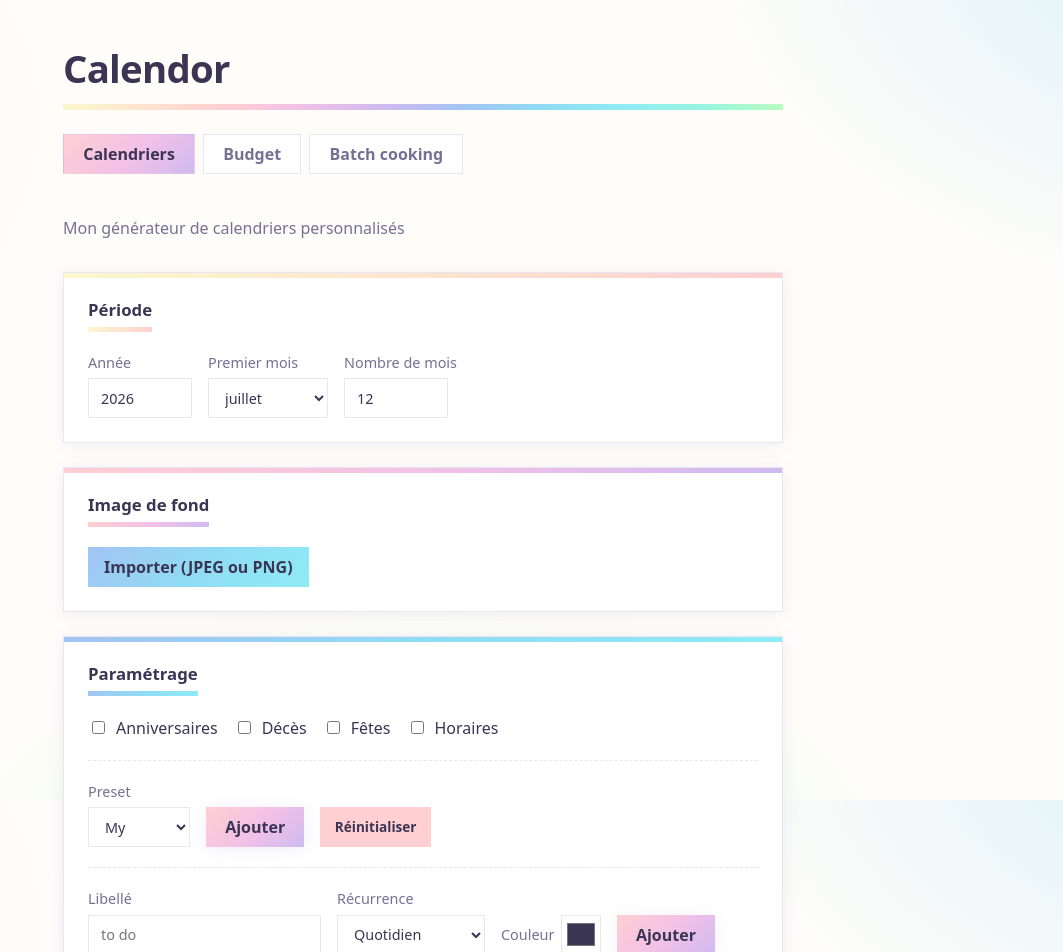
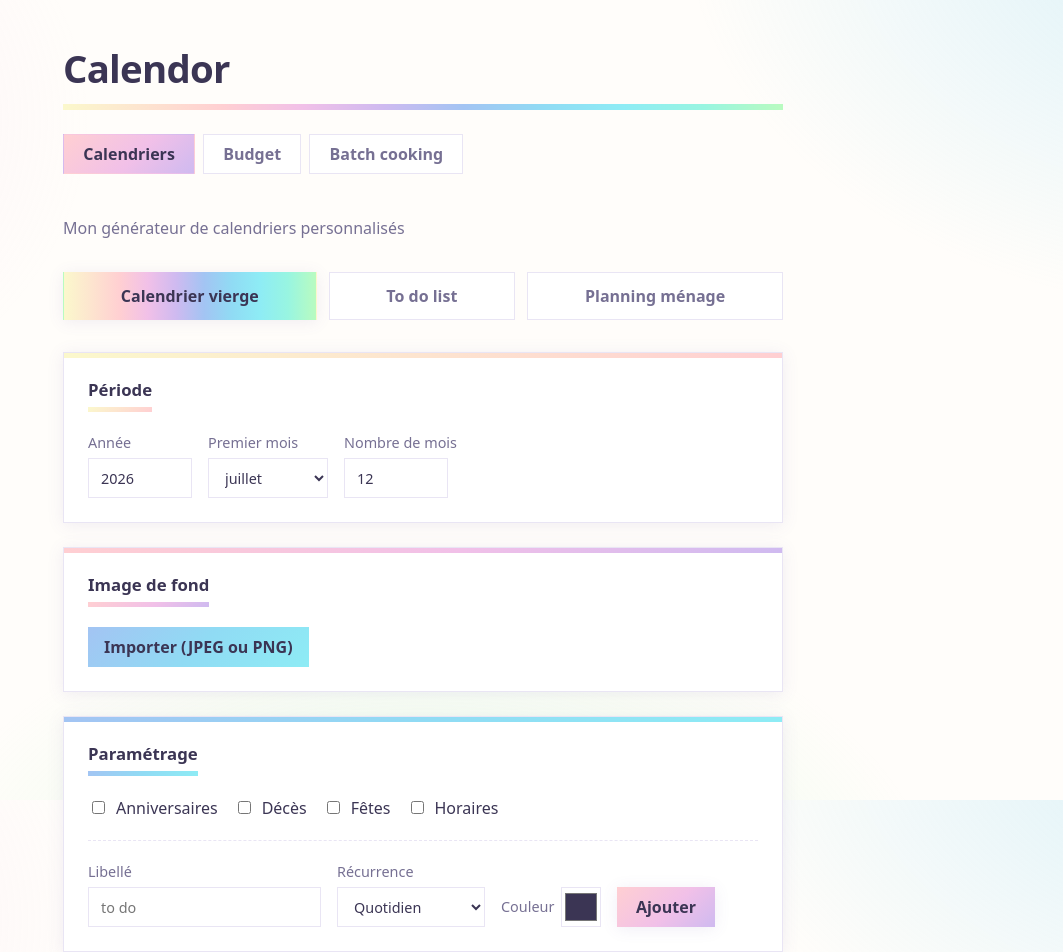
Before and after one commit to myracodes/calendor, a React (Vite) app: page /#/calendars in a window 1280 px wide. Shown: the top 952 px of the page, without its empty margins (217-1280 px from the left). Built offline with nearby package versions, Linux system fonts and the light colour scheme; what @react-pdf/renderer would draw is missing.

Commit message:
feat: turn calendar presets to tabs

```diff
--- a/src/components/ParametrageSection/ParametrageSection.css
+++ b/src/components/ParametrageSection/ParametrageSection.css
@@ -100,7 +100,7 @@
 .color-field input {
   width: var(--control-h);
   height: var(--control-h);
-  padding: 0.2rem;
+  padding: 0.05rem;
   border: 1px solid var(--line);
   background: var(--surface);
   cursor: pointer;
--- a/src/components/ParametrageSection/ParametrageSection.tsx
+++ b/src/components/ParametrageSection/ParametrageSection.tsx
@@ -1,14 +1,12 @@
 import { useState } from "react"
 import { INK } from "../../colors"
 import { weekdayNames } from "../../dates"
-import { applyPresetToSettings, PRESETS } from "../../presets"
 import type { CalendarEvent, CalendarSettings, EventRule, SettingsUpdater } from "../../types"
 import "./ParametrageSection.css"
 
 const WEEKDAYS = weekdayNames()
 const CURRENT_YEAR = new Date().getFullYear()
 const TODAY_ISO = new Date().toISOString().slice(0, 10)
-const DEFAULT_PRESET_NAME = PRESETS[0]?.name ?? ""
 /** Couleur de base des événements — proposée par défaut dans le sélecteur de couleur. */
 const BASE_COLOR = INK
 
@@ -81,7 +79,6 @@ interface ParametrageSectionProps {
 
 export function ParametrageSection({ settings, onUpdate }: ParametrageSectionProps) {
   const [draft, setDraft] = useState<EventDraft>(EMPTY_DRAFT)
-  const [presetName, setPresetName] = useState(DEFAULT_PRESET_NAME)
 
   function toggleWeekday(day: number) {
     setDraft(prev => ({
@@ -104,30 +101,11 @@ export function ParametrageSection({ settings, onUpdate }: ParametrageSectionPro
     setDraft(prev => ({ ...EMPTY_DRAFT, kind: prev.kind }))
   }
 
-  function applyPreset(name: string) {
-    const preset = PRESETS.find(p => p.name === name)
-    if (!preset) return
-    const next = applyPresetToSettings(settings, preset)
-    onUpdate("events", next.events)
-    onUpdate("includeBirthdays", next.includeBirthdays)
-    onUpdate("includeDeaths", next.includeDeaths)
-    onUpdate("includeOtherEvents", next.includeOtherEvents)
-    onUpdate("includeSchedules", next.includeSchedules)
-  }
-
   function removeEvent(id: string) {
     onUpdate(
       "events",
       settings.events.filter(event => event.id !== id),
     )
-  }
-
-  function resetPreset() {
-    onUpdate("events", [])
-    onUpdate("includeBirthdays", false)
-    onUpdate("includeDeaths", false)
-    onUpdate("includeOtherEvents", false)
-    onUpdate("includeSchedules", false)
   }
 
   return (
@@ -166,24 +144,6 @@ export function ParametrageSection({ settings, onUpdate }: ParametrageSectionPro
           />
           Horaires
         </label>
-      </div>
-      <div className="row row-divider">
-        <label>
-          Preset
-          <select value={presetName} onChange={e => setPresetName(e.target.value)}>
-            {PRESETS.map(preset => (
-              <option key={preset.name} value={preset.name}>
-                {preset.name}
-              </option>
-            ))}
-          </select>
-        </label>
-        <button type="button" onClick={() => applyPreset(presetName)}>
-          Ajouter
-        </button>
-        <button type="button" className="btn-remove" onClick={resetPreset}>
-          Réinitialiser
-        </button>
       </div>
       <div className="row">
         <label>
--- /dev/null
+++ b/src/components/TemplateTabs/TemplateTabs.css
@@ -0,0 +1,29 @@
+.template-tabs {
+  display: flex;
+  flex-wrap: wrap;
+  gap: 0.75rem;
+  margin: 0 0 2rem;
+}
+
+.template-tab {
+  flex: 1 1 auto;
+  min-width: 10rem;
+  height: 3rem;
+  font-size: 1rem;
+  font-weight: 600;
+  color: var(--ink-light);
+  background: var(--surface);
+  border: 1px solid var(--line);
+  box-shadow: none;
+}
+
+.template-tab:hover {
+  border-color: var(--accent);
+}
+
+.template-tab--active {
+  color: var(--ink);
+  background: var(--gradient-rainbow);
+  border-color: transparent;
+  box-shadow: var(--shadow-soft);
+}
--- /dev/null
+++ b/src/components/TemplateTabs/TemplateTabs.tsx
@@ -0,0 +1,62 @@
+import { useState } from "react"
+import { applyPresetToSettings, PRESETS } from "../../presets"
+import type { CalendarSettings, SettingsUpdater } from "../../types"
+import "./TemplateTabs.css"
+
+const BLANK = "__blank__"
+
+interface TemplateTabsProps {
+  settings: CalendarSettings
+  onUpdate: SettingsUpdater
+}
+
+export function TemplateTabs({ settings, onUpdate }: TemplateTabsProps) {
+  const [active, setActive] = useState<string>(BLANK)
+
+  function selectBlank() {
+    setActive(BLANK)
+    onUpdate("events", [])
+    onUpdate("includeBirthdays", false)
+    onUpdate("includeDeaths", false)
+    onUpdate("includeOtherEvents", false)
+    onUpdate("includeSchedules", false)
+  }
+
+  function selectPreset(name: string) {
+    const preset = PRESETS.find(p => p.name === name)
+    if (!preset) return
+    setActive(name)
+    const next = applyPresetToSettings({ ...settings, events: [] }, preset)
+    onUpdate("events", next.events)
+    onUpdate("includeBirthdays", next.includeBirthdays)
+    onUpdate("includeDeaths", next.includeDeaths)
+    onUpdate("includeOtherEvents", next.includeOtherEvents)
+    onUpdate("includeSchedules", next.includeSchedules)
+  }
+
+  return (
+    <div className="template-tabs" role="tablist" aria-label="Modèle de calendrier">
+      <button
+        type="button"
+        role="tab"
+        aria-selected={active === BLANK}
+        className={active === BLANK ? "template-tab template-tab--active" : "template-tab"}
+        onClick={selectBlank}
+      >
+        Calendrier vierge
+      </button>
+      {PRESETS.map(preset => (
+        <button
+          key={preset.name}
+          type="button"
+          role="tab"
+          aria-selected={active === preset.name}
+          className={active === preset.name ? "template-tab template-tab--active" : "template-tab"}
+          onClick={() => selectPreset(preset.name)}
+        >
+          {preset.name}
+        </button>
+      ))}
+    </div>
+  )
+}
--- a/src/pages/CalendarsPage/CalendarsPage.tsx
+++ b/src/pages/CalendarsPage/CalendarsPage.tsx
@@ -3,6 +3,7 @@ import { useState } from "react"
 import { IllustrationSection } from "../../components/IllustrationSection/IllustrationSection"
 import { ParametrageSection } from "../../components/ParametrageSection/ParametrageSection"
 import { PeriodSection } from "../../components/PeriodSection/PeriodSection"
+import { TemplateTabs } from "../../components/TemplateTabs/TemplateTabs"
 import { CalendarDocument } from "../../pdf/CalendarDocument"
 import type { CalendarSettings } from "../../types"
 
@@ -50,6 +51,8 @@ export function CalendarsPage() {
     <>
       <p className="tagline">Mon générateur de calendriers personnalisés</p>
 
+      <TemplateTabs settings={settings} onUpdate={update} />
+
       <PeriodSection settings={settings} onUpdate={update} />
       <IllustrationSection settings={settings} onUpdate={update} />
       <ParametrageSection settings={settings} onUpdate={update} />
--- a/src/presets.ts
+++ b/src/presets.ts
@@ -29,7 +29,7 @@ export function applyPresetToSettings(settings: CalendarSettings, preset: Preset
 
 export const PRESETS: Preset[] = [
   {
-    name: "My",
+    name: "To do list",
     includeBirthdays: true,
     includeDeaths: true,
     includeOtherEvents: true,
@@ -55,7 +55,7 @@ export const PRESETS: Preset[] = [
     ],
   },
   {
-    name: "Ménage",
+    name: "Planning ménage",
     includeBirthdays: false,
     includeDeaths: false,
     includeOtherEvents: true,
```
